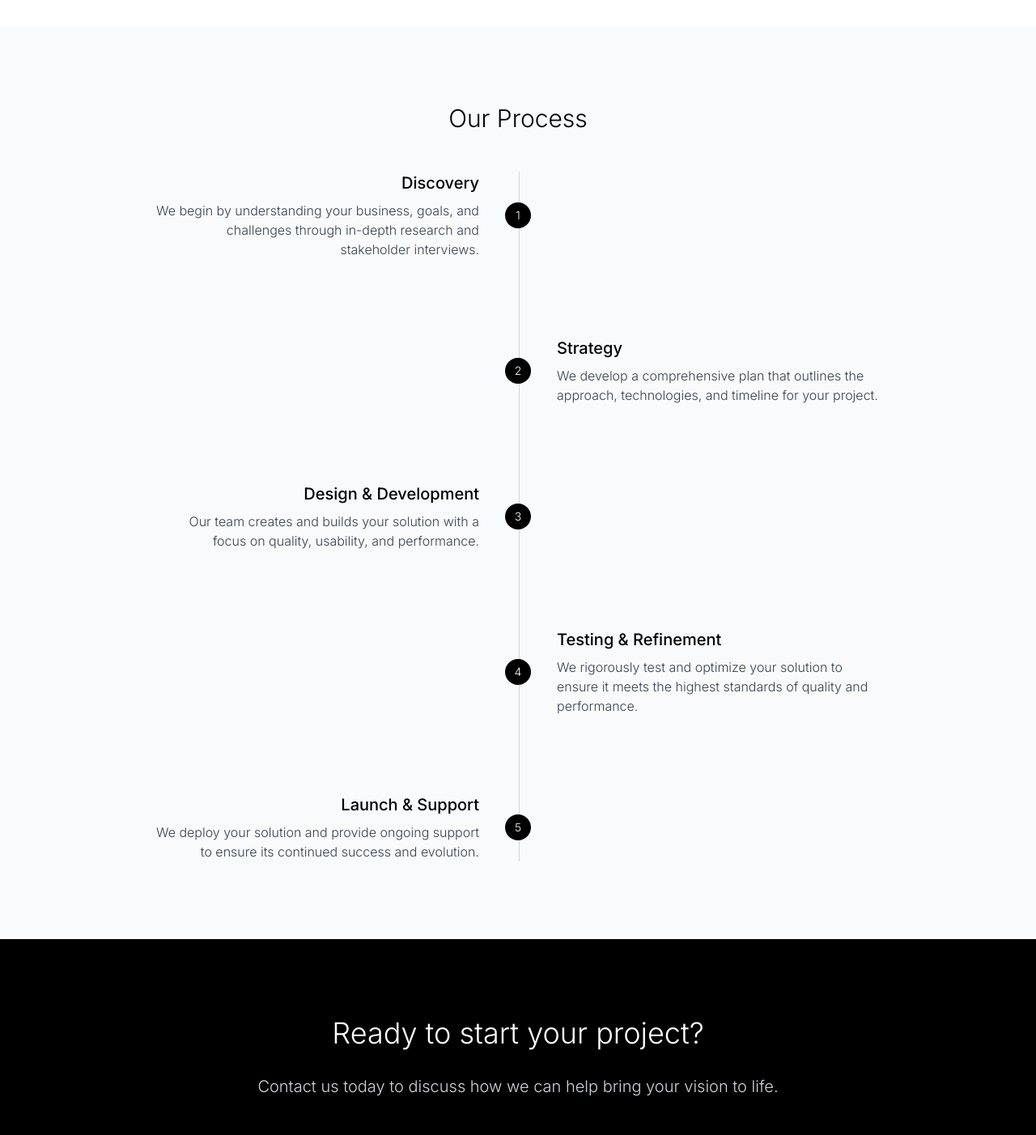
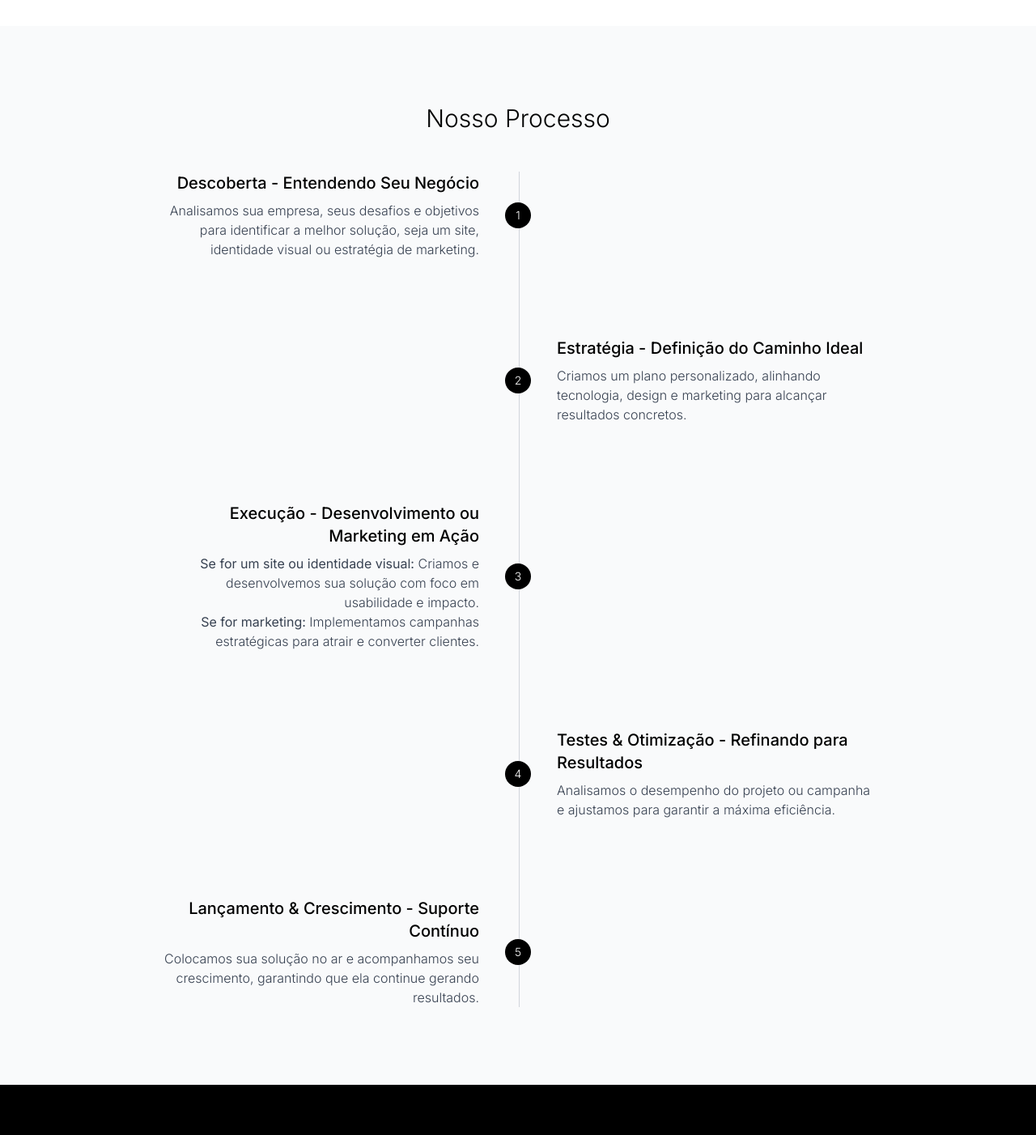
Before and after one commit to flaeronstartup/Flaeron, a React (Vite) app: page /services in a window 1280 px wide. Shown: the part 1820-3222 px from the top of the page at 81% size. Built offline with nearby package versions, Linux system fonts and the light colour scheme.

Commit message:
Add files via upload

```diff
--- a/src/components/ServicesPage.tsx
+++ b/src/components/ServicesPage.tsx
@@ -152,7 +152,7 @@ const ServicesPage = () => {
       {/* Process */}
       <section className="py-24 bg-gray-50">
         <div className="container mx-auto px-6">
-          <h2 className="text-3xl font-light mb-12 text-center">Our Process</h2>
+          <h2 className="text-3xl font-light mb-12 text-center">Nosso Processo</h2>
           <div
             ref={processRef}
             className="max-w-4xl mx-auto opacity-0 transition-all duration-1000 translate-y-8 delay-500"
@@ -166,9 +166,9 @@ const ServicesPage = () => {
                 {/* Item 1 */}
                 <div className="relative flex flex-col md:flex-row items-center">
                   <div className="flex-1 md:pr-8 md:text-right mb-4 md:mb-0">
-                    <h3 className="text-xl font-medium mb-2">Discovery</h3>
+                    <h3 className="text-xl font-medium mb-2">Descoberta - Entendendo Seu Negócio</h3>
                     <p className="text-gray-700">
-                      We begin by understanding your business, goals, and challenges through in-depth research and stakeholder interviews.
+                    Analisamos sua empresa, seus desafios e objetivos para identificar a melhor solução, seja um site, identidade visual ou estratégia de marketing.
                     </p>
                   </div>
                   <div className="w-8 h-8 bg-black rounded-full z-10 flex items-center justify-center">
@@ -184,9 +184,9 @@ const ServicesPage = () => {
                     <span className="text-white text-sm">2</span>
                   </div>
                   <div className="flex-1 md:pl-8 md:text-left order-3 md:order-3">
-                    <h3 className="text-xl font-medium mb-2">Strategy</h3>
+                    <h3 className="text-xl font-medium mb-2">Estratégia - Definição do Caminho Ideal</h3>
                     <p className="text-gray-700">
-                      We develop a comprehensive plan that outlines the approach, technologies, and timeline for your project.
+                    Criamos um plano personalizado, alinhando tecnologia, design e marketing para alcançar resultados concretos.
                     </p>
                   </div>
                 </div>
@@ -194,9 +194,10 @@ const ServicesPage = () => {
                 {/* Item 3 */}
                 <div className="relative flex flex-col md:flex-row items-center">
                   <div className="flex-1 md:pr-8 md:text-right mb-4 md:mb-0">
-                    <h3 className="text-xl font-medium mb-2">Design & Development</h3>
+                    <h3 className="text-xl font-medium mb-2">Execução - Desenvolvimento ou Marketing em Ação</h3>
                     <p className="text-gray-700">
-                      Our team creates and builds your solution with a focus on quality, usability, and performance.
+                    <strong>Se for um site ou identidade visual:</strong> Criamos e desenvolvemos sua solução com foco em usabilidade e impacto.<br/>
+                    <strong>Se for marketing:</strong> Implementamos campanhas estratégicas para atrair e converter clientes.
                     </p>
                   </div>
                   <div className="w-8 h-8 bg-black rounded-full z-10 flex items-center justify-center">
@@ -212,9 +213,9 @@ const ServicesPage = () => {
                     <span className="text-white text-sm">4</span>
                   </div>
                   <div className="flex-1 md:pl-8 md:text-left order-3 md:order-3">
-                    <h3 className="text-xl font-medium mb-2">Testing & Refinement</h3>
+                    <h3 className="text-xl font-medium mb-2">Testes & Otimização - Refinando para Resultados</h3>
                     <p className="text-gray-700">
-                      We rigorously test and optimize your solution to ensure it meets the highest standards of quality and performance.
+                    Analisamos o desempenho do projeto ou campanha e ajustamos para garantir a máxima eficiência.
                     </p>
                   </div>
                 </div>
@@ -222,9 +223,9 @@ const ServicesPage = () => {
                 {/* Item 5 */}
                 <div className="relative flex flex-col md:flex-row items-center">
                   <div className="flex-1 md:pr-8 md:text-right mb-4 md:mb-0">
-                    <h3 className="text-xl font-medium mb-2">Launch & Support</h3>
+                    <h3 className="text-xl font-medium mb-2">Lançamento & Crescimento - Suporte Contínuo</h3>
                     <p className="text-gray-700">
-                      We deploy your solution and provide ongoing support to ensure its continued success and evolution.
+                    Colocamos sua solução no ar e acompanhamos seu crescimento, garantindo que ela continue gerando resultados.
                     </p>
                   </div>
                   <div className="w-8 h-8 bg-black rounded-full z-10 flex items-center justify-center">
@@ -241,15 +242,15 @@ const ServicesPage = () => {
       {/* CTA */}
       <section className="py-24 bg-black text-white">
         <div className="container mx-auto px-6 text-center">
-          <h2 className="text-4xl font-light mb-8">Ready to start your project?</h2>
+          <h2 className="text-4xl font-light mb-8">Pronto para iniciar seu projeto?</h2>
           <p className="text-xl text-gray-300 mb-12 max-w-2xl mx-auto">
-            Contact us today to discuss how we can help bring your vision to life.
+          Contate-nos para discutirmos como podemos te ajudar a aumentar seus lucros.
           </p>
           <Link
             to="/contact"
             className="inline-block px-8 py-3 border-2 border-white hover:bg-white hover:text-black transition-all duration-300"
           >
-            Get in touch
+            Entre em contato conosco
           </Link>
         </div>
       </section>
```
